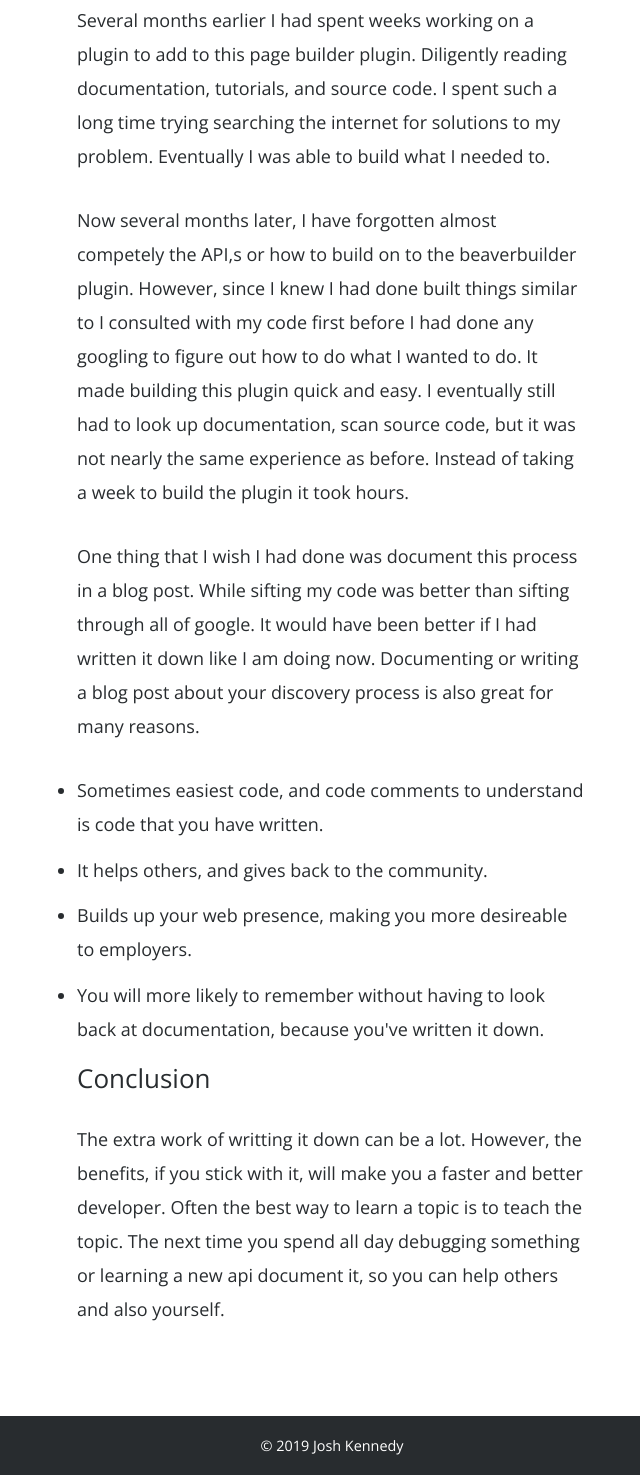
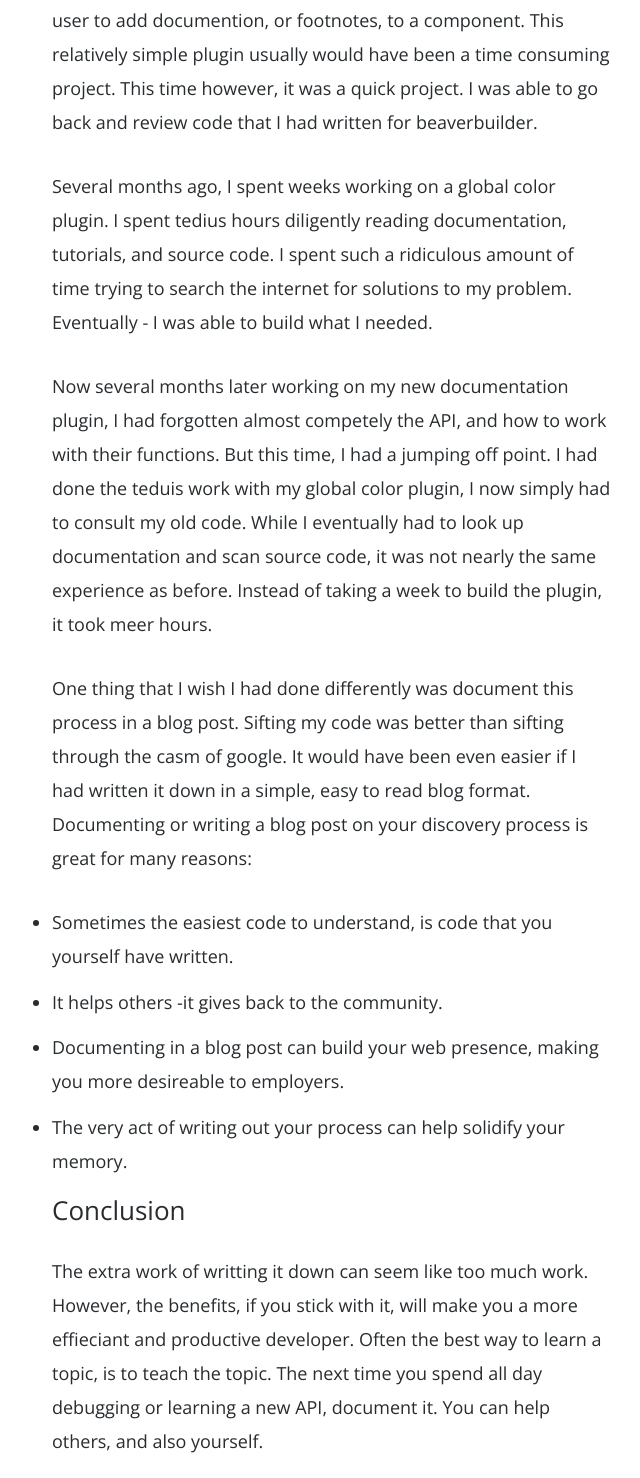
Before and after one commit to joshatoutthink/MY_BLOG, a Gatsby site: page /document-it-for-you in a window 1280 px wide. Shown: the part 745-2223 px from the top of the page, without its empty margins (308-948 px from the left). Built offline with nearby package versions, Linux system fonts and the light colour scheme; Gatsby itself is replaced by a stand-in of ours.

Commit message:
changed column width and published `document it for yourselg`

```diff
--- a/src/components/layoutHelpers/ContentRow.js
+++ b/src/components/layoutHelpers/ContentRow.js
@@ -6,7 +6,7 @@ import Row from "./Row"
 const ContentRowWrap = styled(Row)`
   box-sizing: border-box;
   .wrapper {
-    max-width: 550px;
+    max-width: 600px;
   }
   h2 {
     margin: 18px 0;
--- a/src/components/layoutHelpers/TitleRow.js
+++ b/src/components/layoutHelpers/TitleRow.js
@@ -29,7 +29,7 @@ const TitleRow = ({ className, children }) => {
 export default styled(TitleRow)`
   text-align: center;
   .wrapper {
-    max-width: 550px;
+    max-width: 600px;
   }
   .date {
     font-size: 70%;
--- a/src/posts/document-it-for-yourself.md
+++ b/src/posts/document-it-for-yourself.md
@@ -1,21 +1,24 @@
 ---
 slug: "/document-it-for-you"
 date: 2019-07-28T17:19:33.962Z
-title: "Document Your Learning For Yourself"
+title: "Document Your Process For Yourself"
 type: "post"
 ---
 
-I work for a marketing agency, called Outthink. One of my roles in the company is to build our clients websites, with wordpress.  Recently I built a plugin, that adds on to another plugin called [beaverbuilder](https://wpbeaverbuilder.com) _(a drag and drop page builder)_. My plugin basically just adds a place to write some documentation, while building out the website. I was able to quickily build out this plugin, because I was able to go back and look at old code that I had written, that added on to this same plugin.
+I am a front-end developer at Outthink, a marketing agency. One of my roles is building our client's websites on wordpress. For some clients, I will use Beaverbuilder, _(a drag and drop page builder)_, to streamline the builld process. However, while drag and drop page builders can speed along a build, they can also cause a heachache. Working within Beaverbuilder's API can be restrcitve, and finding creative solutions or adding customizations can take valuable time.
 
-Several months earlier I had spent weeks working on a plugin to add to this page builder plugin. Diligently reading documentation, tutorials, and source code.  I spent such a long time trying searching the internet for solutions to my problem. Eventually I was able to build what I needed to.
+Recently, I built a plugin for beaverbuilder that would allow the user to add documention, or footnotes, to a component. This relatively simple plugin usually would have been a time consuming project. This time however, it was a quick project. I was able to go back and review code that I had written for beaverbuilder.
 
-Now several months later, I have forgotten almost competely the API,s or how to build on to the beaverbuilder plugin. However, since I knew I had done built things similar to I consulted with my code first before I had done any googling to figure out how to do what I wanted to do. It made building this plugin quick and easy. I eventually still had to look up documentation, scan source code, but it was not nearly the same experience as before. Instead of taking a week to build the plugin it took hours.
+Several months ago, I spent weeks working on a global color plugin. I spent tedius hours diligently reading documentation, tutorials, and source code. I spent such a ridiculous amount of time trying to search the internet for solutions to my problem. Eventually - I was able to build what I needed.
 
-One thing that I wish I had done was document this process in a blog post. While sifting my code was better than sifting through all of google.  It would have been better if I had written it down like I am doing now. Documenting or writing a blog post about your discovery process is also great for many reasons.
-- Sometimes easiest code, and code comments to understand is code that you have written.
-- It helps others, and gives back to the community.
-- Builds up your web presence, making you more desireable to employers.
-- You will more likely to remember without having to look back at documentation, because you've written it down.
+Now several months later working on my new documentation plugin, I had forgotten almost competely the <!-- Beaverbuilder --> API, and how to work with their functions. But this time, I had a jumping off point. I had done the teduis work with my global color plugin, I now simply had to consult my old code. While I eventually had to look up documentation and scan source code, it was not nearly the same experience as before. Instead of taking a week to build the plugin, it took meer hours.
+
+One thing that I wish I had done differently was document this process in a blog post. Sifting my code was better than sifting through the casm of google. It would have been even easier if I had written it down in a simple, easy to read blog format. Documenting or writing a blog post on your discovery process is great for many reasons:
+
+- Sometimes the easiest code to understand, is code that you yourself have written.
+- It helps others -it gives back to the community.
+- Documenting in a blog post can build your web presence, making you more desireable to employers.
+- The very act of writing out your process can help solidify your memory.
 
 ## Conclusion
-The extra work of writting it down can be a lot. However, the benefits, if you stick with it, will make you a faster and better developer. Often the best way to learn a topic is to teach the topic. The next time you spend all day debugging something or learning a new api document it, so you can help others and also yourself.
+The extra work of writting it down can seem like too much work. However, the benefits, if you stick with it, will make you a more effieciant and productive developer. Often the best way to learn a topic, is to teach the topic. The next time you spend all day debugging or learning a new API, document it. You can help others, and also yourself.
```
